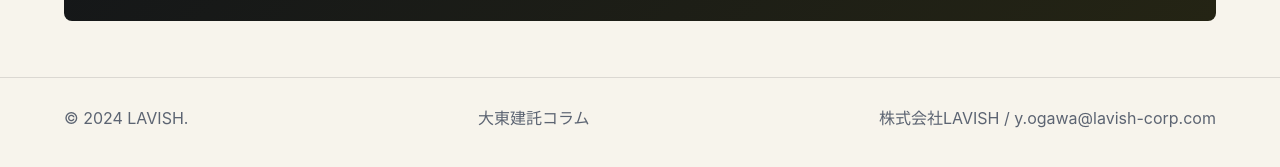
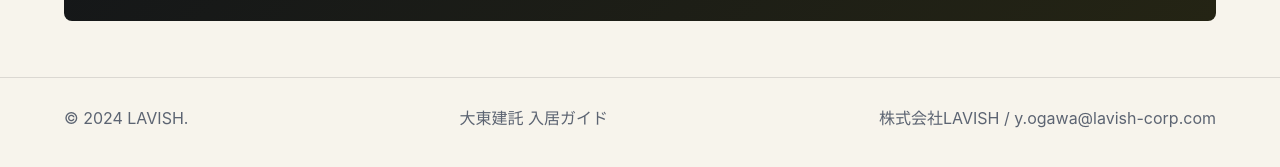
Before and after one commit to lavio8/lavio, a Jekyll site: the page built from index.html, in a window 1280 px wide and 900 px high, scrolled down 6324 px. Shown: the part 726-893 px from the top of the window. Built offline with Jekyll 4.4.1, drawn with Linux system fonts in a browser that asks for light colours; the list of posts is cut into pages by our own code.

Commit message:
トップページの案内リンク名称を更新

```diff
--- a/index.html
+++ b/index.html
@@ -319,7 +319,7 @@ description: 大東建託物件専門の初期費用比較サービス。ご検
 
     <footer class="footer">
       <p>© 2024 LAVISH.</p>
-      <p><a href="{{ '/column/' | relative_url }}" style="color: inherit; text-underline-offset: 3px;">大東建託コラム</a></p>
+      <p><a href="{{ '/column/' | relative_url }}" style="color: inherit; text-underline-offset: 3px;">大東建託 入居ガイド</a></p>
       <p>株式会社LAVISH / y.ogawa@lavish-corp.com</p>
     </footer>
 
```
